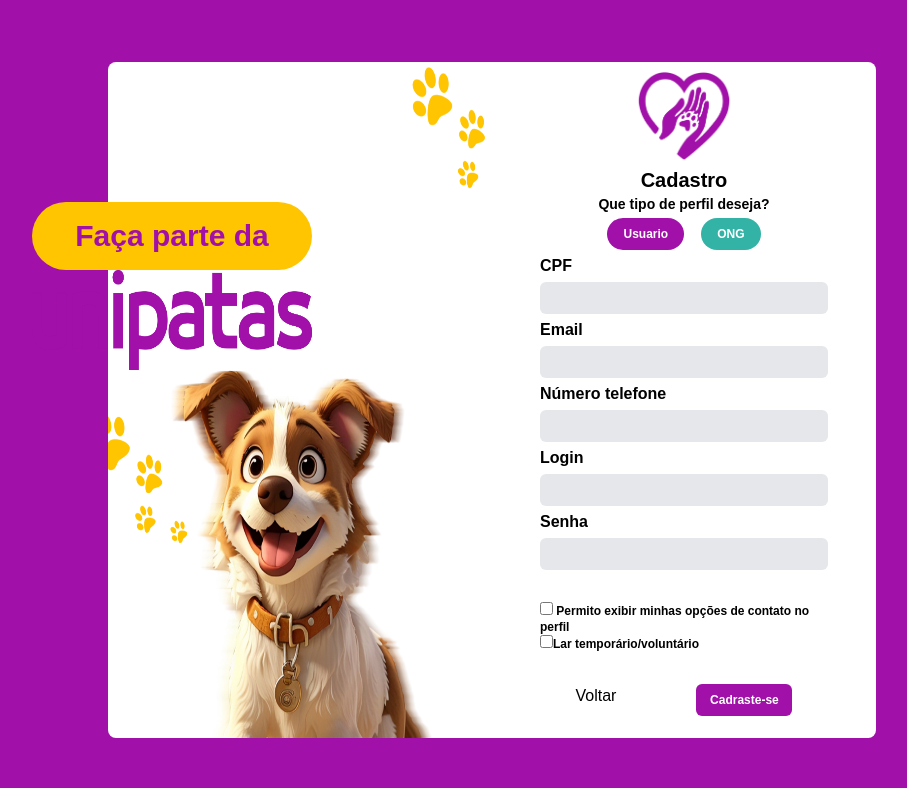
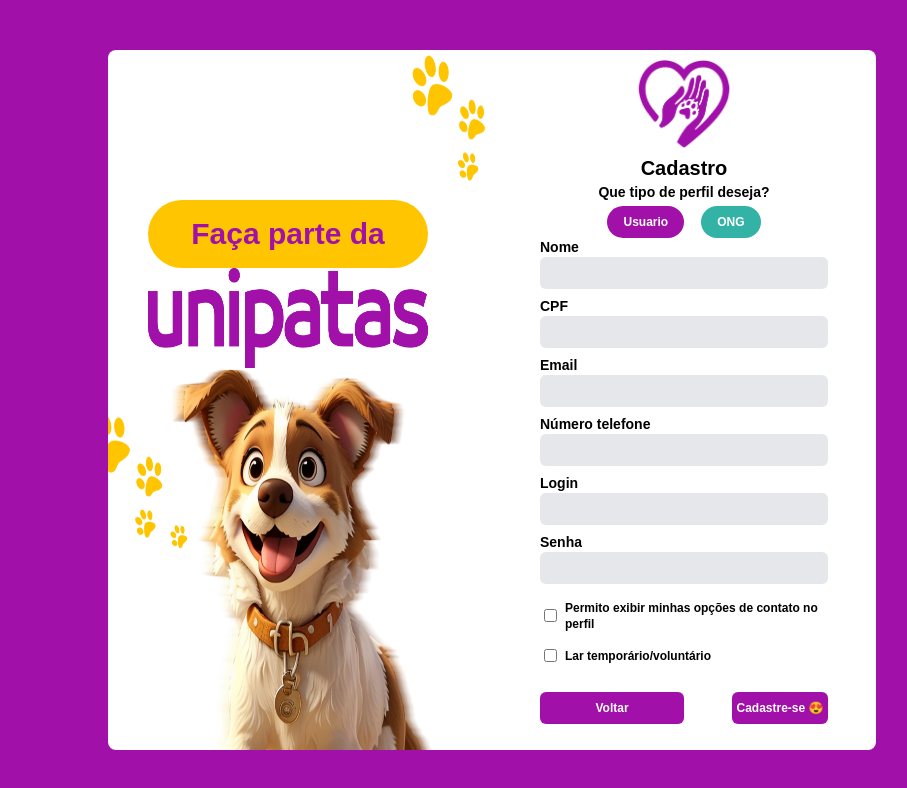
Before and after one commit to UniPatas/UniPatas, a Next.js app: page /cadastro in a window 1280 px wide. Shown: the top 788 px of the page, without its empty margins (148-1055 px from the left). Built offline with nearby package versions, Linux system fonts and the light colour scheme; a web font is replaced by a local one.

Commit message:
LP03-150 - Concluido e validado o cadastro de usuarios - com fetch

```diff
--- a/src/components/Home/Cadastro/Cadastro.jsx
+++ b/src/components/Home/Cadastro/Cadastro.jsx
@@ -5,22 +5,90 @@ import Nome from "@/assets/logo-roxa-texto.png";
 import Capa from "@/assets/capa.png";
 import Logo from "@/assets/logo-unipatas.png";
 import '../../../app/globals.css'
+import { toast } from "react-toastify";
+import 'react-toastify/dist/ReactToastify.css';
+import { ToastContainer } from 'react-toastify';
+import { useState } from 'react';
+import { useRouter } from 'next/navigation';
 
 
 export default function Cadastro() {
 
+    // redirecionar para outra pagina
+    const router = useRouter();
+    const redirecionarParaLogin = () => {
+        router.push('/login');
+    };
+
+    // objeto usuario, usado nos inputs para obter os dados e montar em um objeto para enviar pro back-end
+    const [usuario, setUsuario] = useState({
+        nome: '',
+        cpf: '',
+        email: '',
+        telefone: '',
+        login: '',
+        senha: '',
+        opcoesDeContato: 0,
+        larTemporario: 0,
+    });
+
+
+    // funcao assincrona que efetua o cadastro do usuario, enviando os dados para o back
+    const cadastrarUsuario = async (event) => {
+        event.preventDefault();
+
+        // valida a existencia e se os campos nao estao vazios
+        if(!usuario.nome || !usuario.cpf || !usuario.email || !usuario.login || !usuario.telefone || !usuario.senha) {
+            toast('Preencha todos os campos..!', { hideProgressBar: true, autoClose: 2000, type: 'warning', position:'bottom-center' })
+            return;
+        }
+
+        // usa-se um try catch, para tentar fazer o POST, e se não der, cai no erro.
+        try {
+            // usa o fetch, pra poder enviar via body a requisição pra rota.
+            const response = await fetch('http://127.0.0.1:8080/user/cadastro', {
+                // metodo
+                method: 'POST',
+                // headers - tipo de dados que estamos enviando pro backend
+                headers: {
+                    'Content-Type': 'application/json',
+                },
+                // body - corpo da requisicao, o que vai se renviado/recebido pelo back-end
+                body: JSON.stringify(usuario)
+            });
+
+            // se o a resposta for 200 ou ok, entao mostra um alerta success com uma mensagem, após isso, redireciona pro login
+            if (response.ok) {
+                toast('Cadastro efetuado com sucesso!!', { hideProgressBar: true, autoClose: 2000, type: 'success', position:'bottom-center' })
+                setTimeout(() => {
+                    redirecionarParaLogin();
+                }, 2000);
+            // se nao for, retorna um alert error, e quebra o codigo
+            } else {
+                toast('Erro ao fazer o cadastro..!', { hideProgressBar: true, autoClose: 2000, type: 'warning' })
+                return;
+            }
+
+            // catch error - erro de servidor... envio com sucesso, porém, o erro acontece do lado do servidor.
+        } catch(error) {
+            toast('Erro ao fazer o cadastro..!', { hideProgressBar: true, autoClose: 2000, type: 'warning' })
+        }
+
+    };
+
     return (
         <>
+            <ToastContainer />
             <section className="bg-[#a110a9] align-center h-screen flex items-center justify-center ">
-                <div className=" w-[768px] h-[676px] flex">
+                <div className=" w-[768px] h-[700px] flex">
 
                     <div className="flex flex-col w-[384px] ">
                         <Image
                             src={Capa}
                             alt="Cachorro amarelo de porte médio"
-                            className="rounded-l-lg h-[676px]"
+                            className="rounded-l-lg h-[700px]"
                         />
-                        <div className="fixed bottom-[430px] right-[820px]">
+                        <div className="fixed top-[200px] ml-10">
                             <h1 className="bg-[#ffc501] text-[#a110a9] px-4 py-4 flex justify-center w- font-bold text-3xl rounded-full">Faça parte da</h1>
 
                             <Image
@@ -31,7 +99,7 @@ export default function Cadastro() {
                         </div>
                     </div>
 
-                    <div className="bg-white rounded-r-lg items-center flex flex-col w-[384px] h-[676px] gap-1 ">
+                    <div className="bg-white rounded-r-lg items-center flex flex-col w-[384px] h-[700px] gap-1 ">
 
                         <div className="flex justify-center pt-2"> {/*conteiner da logo */}
                             <Image src={Logo} width={100} height={50} alt="logo-unipatas" />
@@ -47,38 +115,58 @@ export default function Cadastro() {
                             <Link href={"/ong"} className="bg-[#33b3a6] h-8 w-18 rounded-full px-4 pt-2 font-bold text-xs text-center text-white">ONG</Link>
                         </div>
 
-                        <form className=" flex jutify-center flex-col font-bold w-72 gap-1"> {/*formulario do cadastro */}
+                        <form onSubmit={cadastrarUsuario} className="text-sm/[11px] flex jutify-center flex-col font-bold w-72 gap-1"> {/*formulario do cadastro */}
+                            <label> Nome </label>
+                            <input required type="text" onChange={(e) => setUsuario({ ...usuario, nome: e.target.value })} value={usuario.nome} className="bg-gray-200 h-8 rounded-md p-2 mb-2" />
 
                             <label> CPF </label>
-                            <input type="email" className="bg-gray-200 h-8 rounded-md " />
+                            <input required type="text" onChange={(e) => setUsuario({ ...usuario, cpf: e.target.value })} value={usuario.cpf} className="bg-gray-200 h-8 rounded-md p-2 mb-2" />
 
                             <label> Email </label>
-                            <input type="email" className="bg-gray-200 h-8 rounded-md p-2" />
+                            <input type="email" required onChange={(e) => setUsuario({ ...usuario, email: e.target.value })} value={usuario.email} className="bg-gray-200 h-8 rounded-md p-2 mb-2" />
 
                             <label> Número telefone </label>
-                            <input type="num" className="bg-gray-200 h-8 rounded-md p-2" />
+                            <input required type="num" onChange={(e) => setUsuario({ ...usuario, telefone: e.target.value })} value={usuario.telefone} className="bg-gray-200 h-8 rounded-md p-2 mb-2" />
 
                             <label> Login </label>
-                            <input type="text" className="bg-gray-200 h-8 rounded-md p-2 " />
+                            <input required type="text" onChange={(e) => setUsuario({ ...usuario, login: e.target.value })} value={usuario.login} className="bg-gray-200 h-8 rounded-md p-2 mb-2" />
 
                             <label> Senha </label>
-                            <input type="password" className="bg-gray-200 h-8 rounded-md p-2 " />
-                            <br />
+                            <input required type="password" onChange={(e) => setUsuario({ ...usuario, senha: e.target.value })} value={usuario.senha} className="bg-gray-200 h-8 rounded-md p-2 mb-2" />
 
-                            <div className="text-xs">  {/*Conteiner checkbox */}
-                                <input type="checkbox" name="aceitarTermos" id="aceitarTermos" />
-                                <label htmlFor="aceitarTermos"> Permito exibir minhas opções de contato no perfil</label>
+                            <div className="text-xs p-1 flex-col w-full">  {/*Conteiner checkbox */}
+                                <div className="flex items-center w-78 gap-2">
+                                    <input
+                                        type="checkbox"
+                                        name="opcoesDeContato"
+                                        id="opcoesDeContato"
+                                        checked={usuario.opcoesDeContato}
+                                        onChange={() => setUsuario({ ...usuario, opcoesDeContato: !usuario.opcoesDeContato })}
+                                    />
+                                    <label className="cursor-pointer" htmlFor="opcoesDeContato"> Permito exibir minhas opções de contato no perfil</label>
+                                </div>
                                 <br />
-                                <input type="checkbox" name="#" id="#" />
-                                <label htmlFor="#">Lar temporário/voluntário</label>
+                                <div className="flex items-center w-78 gap-2">
+                                    <input
+                                        type="checkbox"
+                                        name="larTemporario"
+                                        id="larTemporario"
+                                        checked={usuario.larTemporario}
+                                        onChange={() => setUsuario({ ...usuario, larTemporario: !usuario.larTemporario })}
+                                    />
+                                    <label className="cursor-pointer" htmlFor="larTemporario">Lar temporário/voluntário</label>
+                                </div>
+                            </div>
+                            <div className="flex gap-5 mt-5 justify-between items-center">
+                                <Link className="flex justify-center items-center bg-[#a110a9] w-2/4 h-8 rounded-md text-white font-bold text-xs " href={"/login"}> Voltar </Link>
+                                {/* botao que aciona a funcao de cadastro de usuario */}
+                                <button className="bg-[#a110a9] w-2/4 h-8 w-24 rounded-md text-white font-bold text-xs "> Cadastre-se 😍 </button>
                             </div>
                         </form>
                         <br />
 
-                        <div className="flex space-x-20 ">
-                            <Link href={"/login"}> Voltar </Link>
-                            <button className="bg-[#a110a9] h-8 w-24 rounded-md text-white font-bold text-xs "> Cadraste-se </button>
-                        </div>
+
+
                     </div>
                 </div>
             </section >
```
